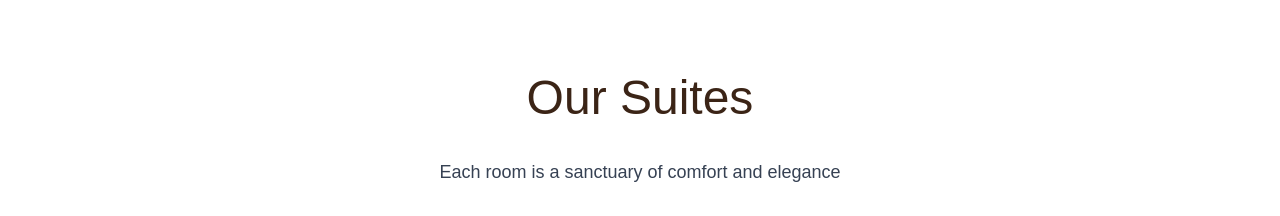
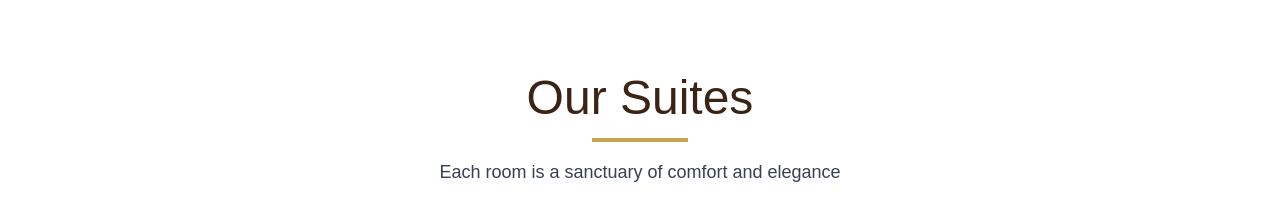
Before and after one commit to brianmichaelu/hotel3-website, a Next.js app: page / in a window 1280 px wide. Shown: the part 2300-2516 px from the top of the page. Built offline with nearby package versions, Linux system fonts and the light colour scheme; grey boxes are pictures that could not be loaded.

Commit message:
Update RoomsSection.tsx

```diff
--- a/app/components/RoomsSection.tsx
+++ b/app/components/RoomsSection.tsx
@@ -69,7 +69,7 @@ export default function RoomsSection() {
           <h2 className="text-4xl sm:text-5xl font-light text-[#3B2416] mb-4">
                   Our Suites
         </h2>
-        <div className="h-1 w-24 bg-gold mx-auto mb-4" />
+        <div className="h-1 w-24 bg-[#C9A24D] mx-auto mb-4" />
         <p className="text-lg text-gray-700 font-light max-w-3xl mx-auto">
             Each room is a sanctuary of comfort and elegance
         </p>
```
